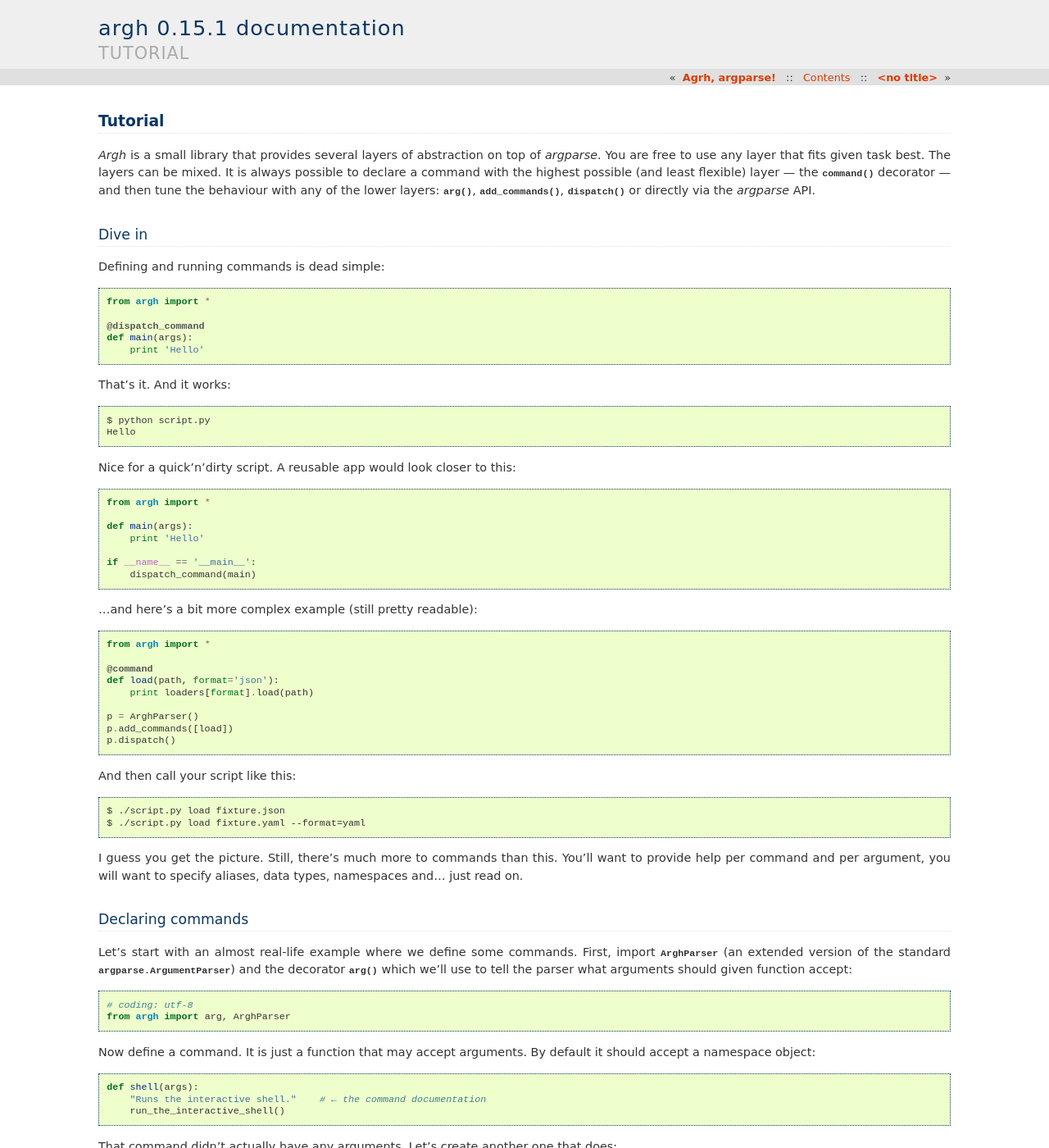
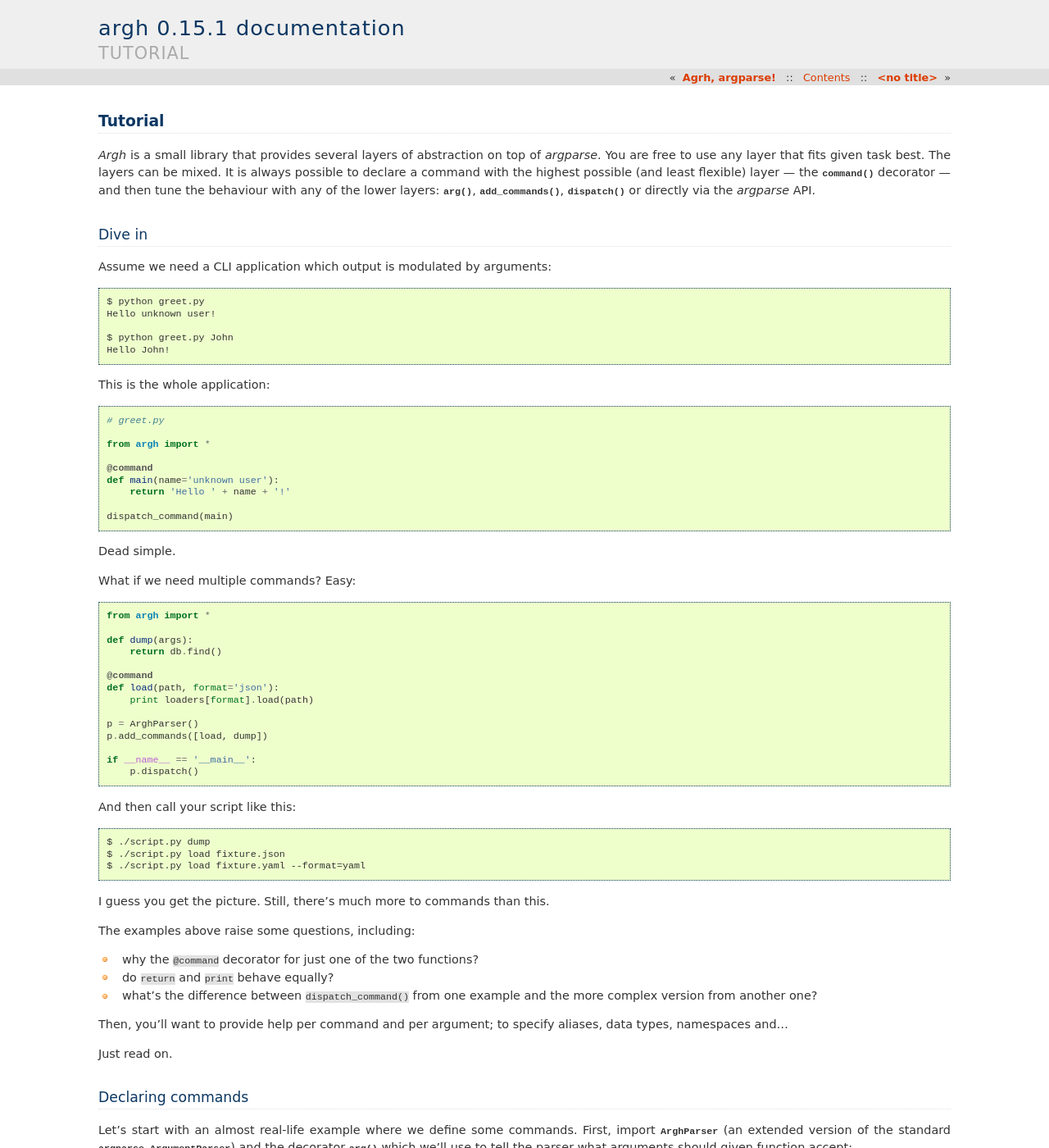
Before and after one commit to neithere/argh, a Sphinx documentation site: the page built from docs/tutorial.rst, in a window 1280 px wide and 1400 px high. Shown: the whole window at 82% size. Built offline with Sphinx 7.4.7, drawn with Linux system fonts in a browser that asks for light colours; some of the changed text lies outside the part shown.

Commit message:
Improved documentation.

```diff
--- a/docs/tutorial.rst
+++ b/docs/tutorial.rst
@@ -12,49 +12,64 @@ decorator — and then tune the behaviour with any of the lower layers:
 Dive in
 -------
 
-Defining and running commands is dead simple::
+Assume we need a CLI application which output is modulated by arguments::
+
+    $ python greet.py
+    Hello unknown user!
+
+    $ python greet.py John
+    Hello John!
+
+This is the whole application::
+
+    # greet.py
 
     from argh import *
 
-    @dispatch_command
-    def main(args):
-        print 'Hello'
+    @command
+    def main(name='unknown user'):
+        return 'Hello ' + name + '!'
 
-That's it. And it works::
+    dispatch_command(main)
 
-    $ python script.py
-    Hello
+Dead simple.
 
-Nice for a quick'n'dirty script. A reusable app would look closer to this::
+What if we need multiple commands? Easy::
 
     from argh import *
 
-    def main(args):
-        print 'Hello'
-
-    if __name__ == '__main__':
-        dispatch_command(main)
-
-...and here's a bit more complex example (still pretty readable)::
-
-    from argh import *
+    def dump(args):
+        return db.find()
 
     @command
     def load(path, format='json'):
         print loaders[format].load(path)
 
     p = ArghParser()
-    p.add_commands([load])
-    p.dispatch()
+    p.add_commands([load, dump])
+
+    if __name__ == '__main__':
+        p.dispatch()
 
 And then call your script like this::
 
+    $ ./script.py dump
     $ ./script.py load fixture.json
     $ ./script.py load fixture.yaml --format=yaml
 
 I guess you get the picture. Still, there's much more to commands than this.
-You'll want to provide help per command and per argument, you will want to
-specify aliases, data types, namespaces and... just read on.
+
+The examples above raise some questions, including:
+
+* why the ``@command`` decorator for just one of the two functions?
+* do ``return`` and ``print`` behave equally?
+* what's the difference between ``dispatch_command()`` from one example
+  and the more complex version from another one?
+
+Then, you'll want to provide help per command and per argument; to specify
+aliases, data types, namespaces and...
+
+Just read on.
 
 Declaring commands
 ------------------
@@ -330,7 +345,16 @@ output in a uniform way. Use :class:`~argh.exceptions.CommandError`::
             raise CommandError(error)  # bail out, hide traceback
         else:
             ... do something ...
-            yield item
+            return item
 
 `Argh` will wrap this exception and choose the right way to display its
 message (depending on how :func:`~argh.helpers.dispatch` was called).
+
+The decorator :func:`~argh.helpers.wrap_errors` reduces the code even further::
+
+    @arg('key')
+    @wrap_errors(KeyError)        # catch KeyError, show the message, hide traceback
+    def show_item(args):
+        return items[args.key]    # raise KeyError
+
+Of course it should be used with care in more complex commands.
```
